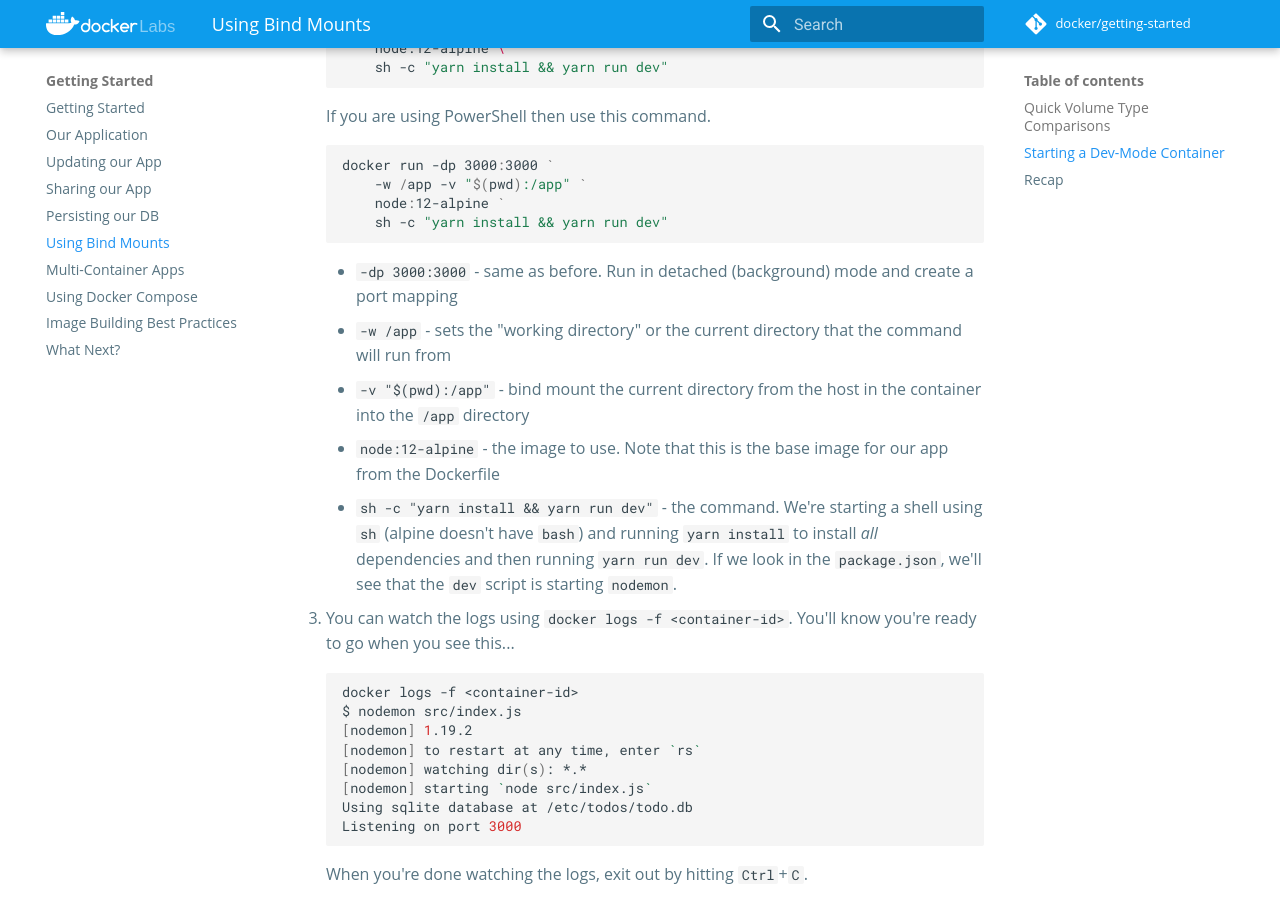
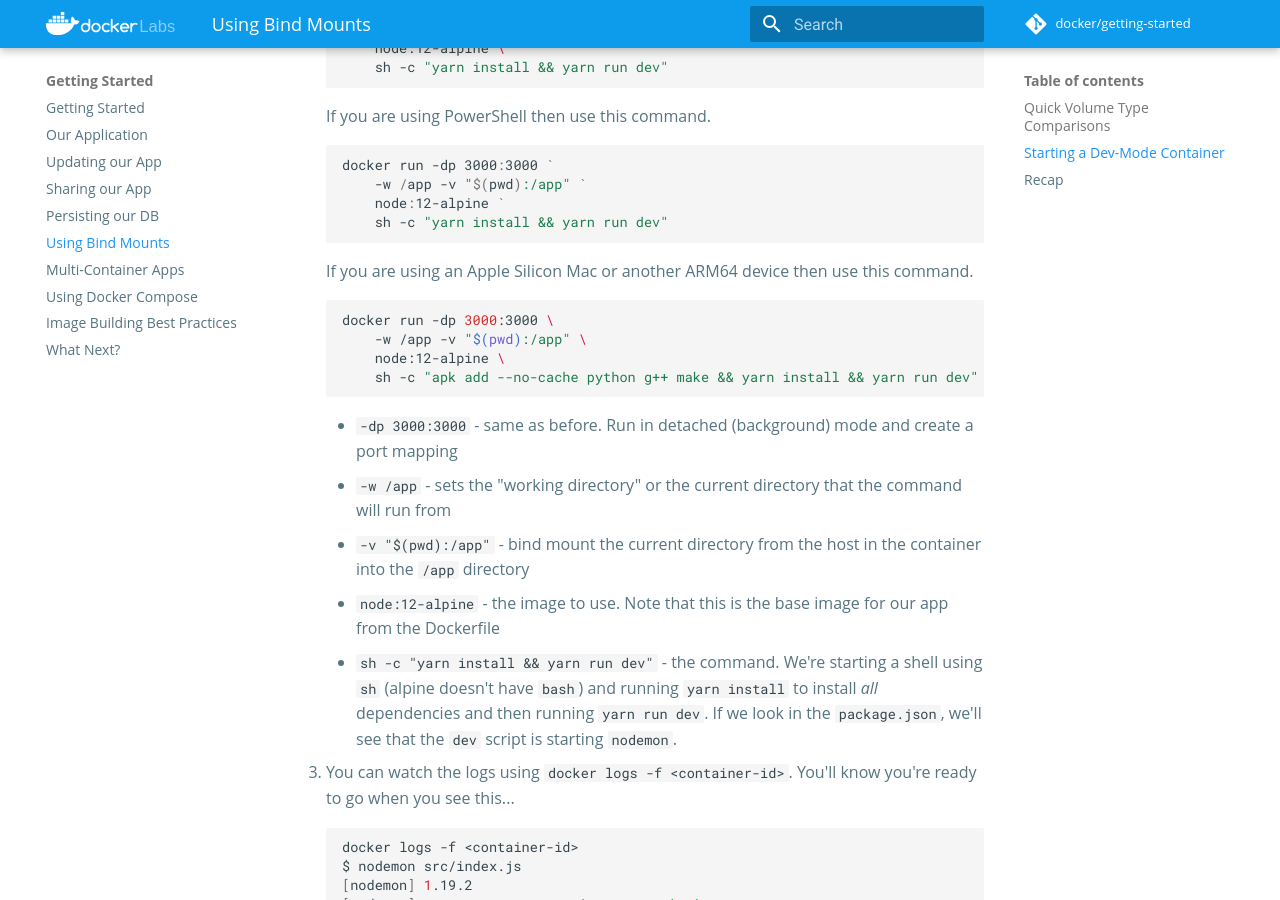
Before and after one commit to docker/getting-started, an MkDocs documentation site: the page built from docs/tutorial/using-bind-mounts/index.md, in a window 1280 px wide and 900 px high, scrolled down 1286 px. Built offline with MkDocs 1.6.1 and Material for MkDocs 9.7.7, drawn with Linux system fonts in a browser that asks for light colours; comment, search, counter and statistics services are not loaded.

````diff
--- a/docs/tutorial/using-bind-mounts/index.md
+++ b/docs/tutorial/using-bind-mounts/index.md
@@ -52,6 +52,15 @@
         -w /app -v "$(pwd):/app" `
         node:12-alpine `
         sh -c "yarn install && yarn run dev"
+    ```
+
+    If you are using an Apple Silicon Mac or another ARM64 device then use this command.
+
+    ```bash
+    docker run -dp 3000:3000 \
+        -w /app -v "$(pwd):/app" \
+        node:12-alpine \
+        sh -c "apk add --no-cache python g++ make && yarn install && yarn run dev"
     ```
 
     - `-dp 3000:3000` - same as before. Run in detached (background) mode and create a port mapping
````
